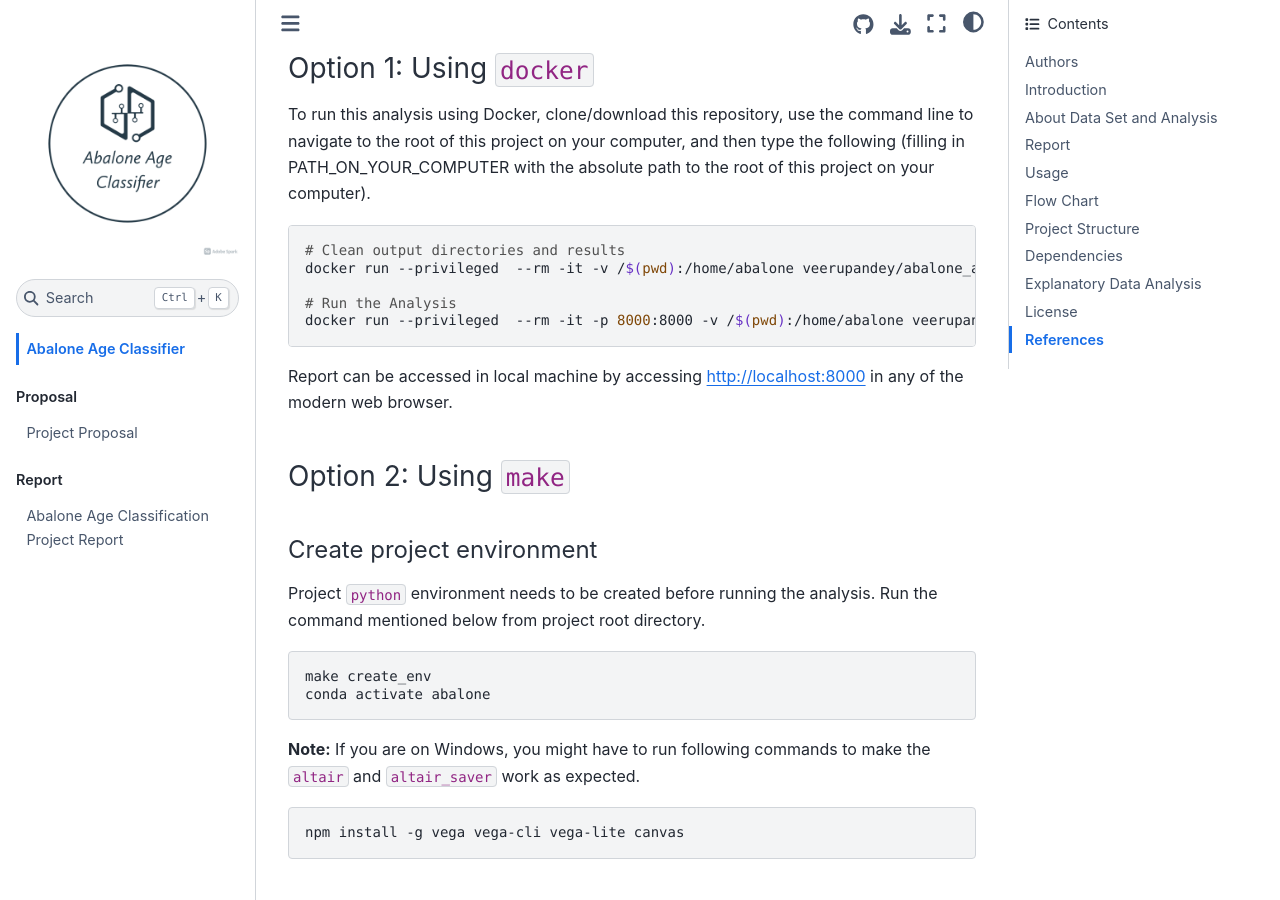
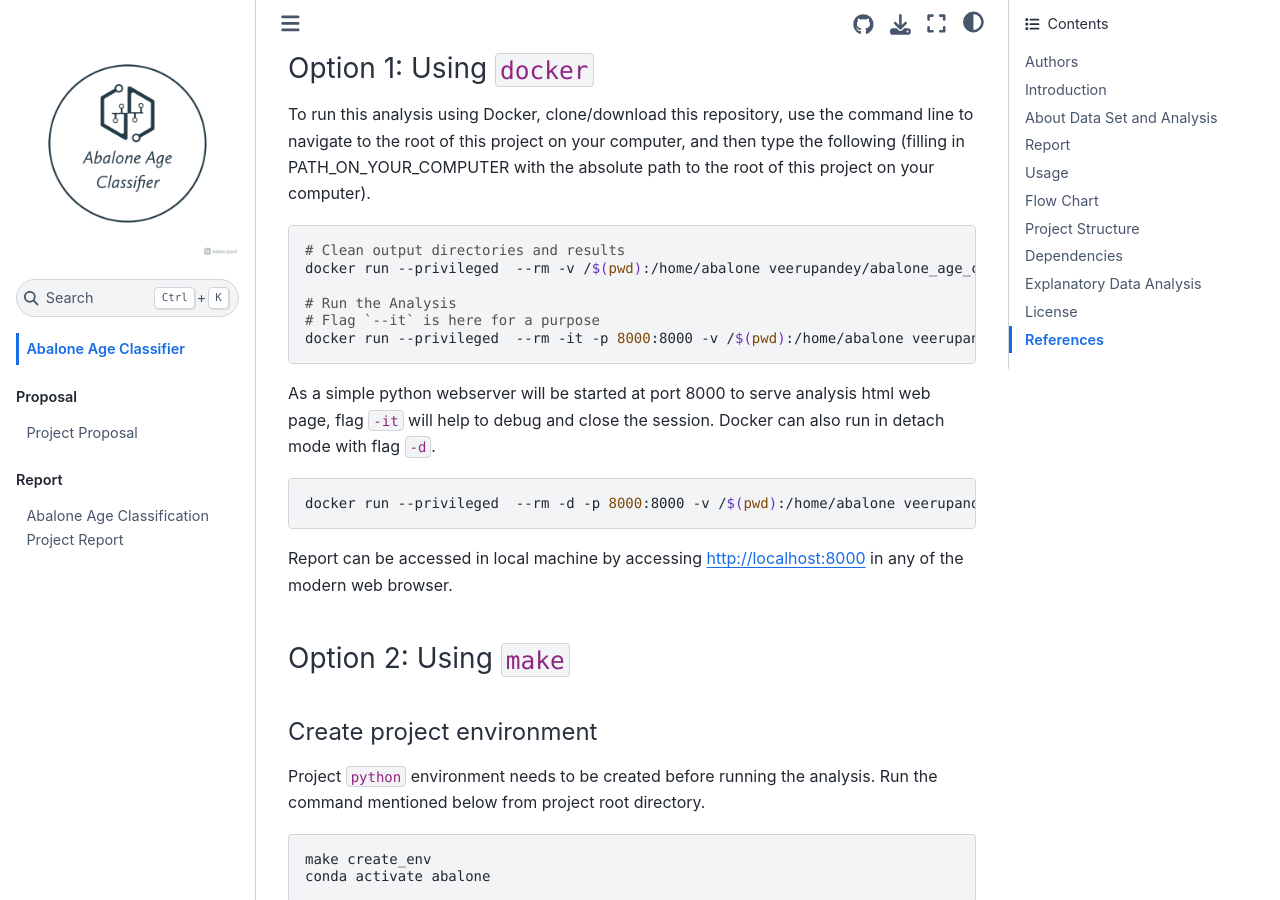
Before and after one commit to veerupandey/abalone_age_classification, a Jupyter Book: the page built from docs/README.md, in a window 1280 px wide and 900 px high, scrolled down 1810 px. Built offline with Jupyter Book 1.0.4 settings and Sphinx 7.4.7 and the Sphinx Book theme 1.1.4, drawn with Linux system fonts in a browser that asks for light colours.

Commit message:
Add explaination for '--it' flag

````diff
--- a/docs/README.md
+++ b/docs/README.md
@@ -40,11 +40,19 @@ The final report can be found <a href="https://github.com/UBC-MDS/abalone_age_cl
 To run this analysis using Docker, clone/download this repository, use the command line to navigate to the root of this project on your computer, and then type the following (filling in PATH_ON_YOUR_COMPUTER with the absolute path to the root of this project on your computer).
 
 ```bash
+
 # Clean output directories and results
-docker run --privileged  --rm -it -v /$(pwd):/home/abalone veerupandey/abalone_age_classification make -C /home/abalone clean
+docker run --privileged  --rm -v /$(pwd):/home/abalone veerupandey/abalone_age_classification make -C /home/abalone clean
 
 # Run the Analysis
+# Flag `--it` is here for a purpose
 docker run --privileged  --rm -it -p 8000:8000 -v /$(pwd):/home/abalone veerupandey/abalone_age_classification make -C /home/abalone all
+```
+
+As a simple python webserver will be started at port 8000 to serve analysis html web page, flag `-it` will help to debug and close the session. Docker can also run in detach mode with flag `-d`.
+
+```bash
+docker run --privileged  --rm -d -p 8000:8000 -v /$(pwd):/home/abalone veerupandey/abalone_age_classification make -C /home/abalone all
 ```
 
 Report can be accessed in local machine by accessing [http://localhost:8000](http://localhost:8000) in any of the modern web browser.
````
Also changed, not shown: README.md (+8 -1 lines).
